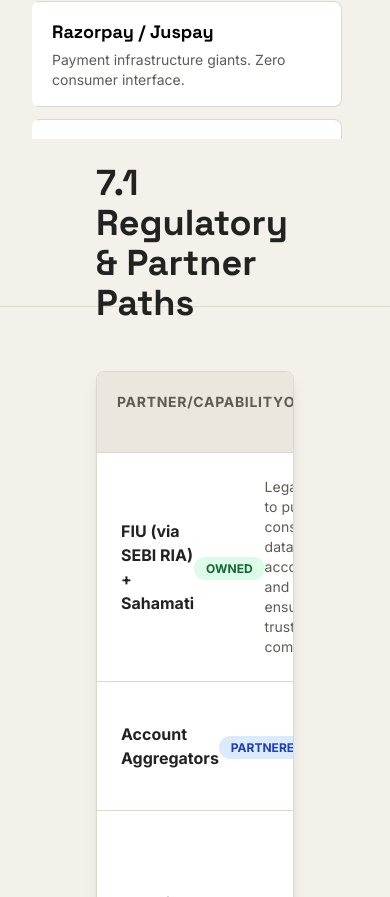
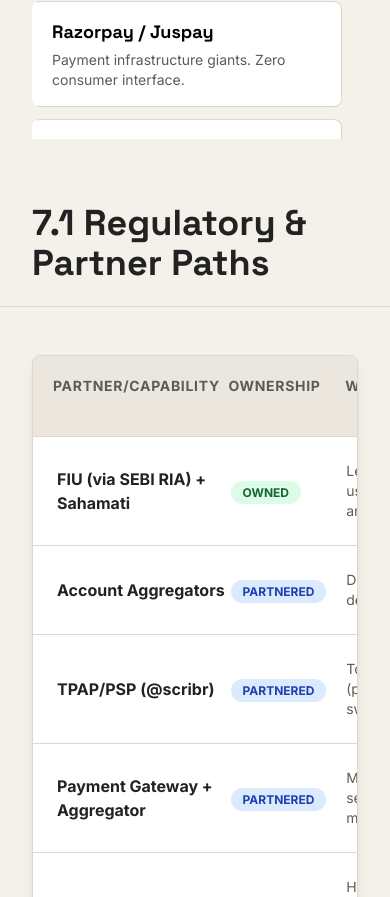
Before and after one commit to NikhilSagili/ScribrPitch, a React (Vite) app: page / in a window 390 px wide. Shown: the part 6247-7144 px from the top of the page. Built offline with nearby package versions, Linux system fonts and the light colour scheme.

Commit message:
fix: annexure

```diff
--- a/src/components/AnnexureSection.tsx
+++ b/src/components/AnnexureSection.tsx
@@ -10,12 +10,12 @@
     <section id={section.id} className="min-h-screen bg-annexure">
       {section.sub_sections?.map((subSection) => (
         <div key={subSection.id} id={subSection.id} className="mb-16">
-          <div className="sticky top-0 bg-paper px-24 py-8 z-10 border-b border-border-color h-32 flex flex-col justify-center">
+          <div className="sticky top-0 bg-paper px-8 md:px-16 lg:px-24 py-8 z-10 border-b border-border-color h-32 flex flex-col justify-center">
             <h2 className="font-space-grotesk text-4xl font-bold text-text-main">
               {subSection.title}
             </h2>
           </div>
-          <div className="px-24 py-16">
+          <div className="px-8 md:px-16 lg:px-24 py-12 md:py-16">
             {subSection.id === 'annexure-flows' ? (
               <div className="bg-white border border-border-color rounded-lg p-8 shadow-lg">
                 {subSection.blocks.map((block, index) => {
@@ -26,7 +26,7 @@
                       <div key={index} className="mt-8">
                         <div className="w-16 h-0.5 bg-accent-red mb-4"></div>
                         <h3 className="font-space-grotesk text-2xl font-bold mb-4 text-accent-red uppercase">{block.title}</h3>
-                        <div className="bg-grid-pattern rounded-md border border-border-color">
+                        <div className="bg-grid-pattern rounded-md border border-border-color overflow-x-auto">
                           <D3Tree data={block.data} />
                         </div>
                       </div>
@@ -39,15 +39,15 @@
               subSection.blocks.map((block, index) => {
                 if (block.type === 'partnership_table') {
                   return (
-                    <div key={index} className="bg-card rounded-lg shadow-lg overflow-hidden border border-border-color">
-                      <div className="grid grid-cols-[1.5fr,1fr,2.5fr,1.5fr] bg-sidebar p-5 font-bold uppercase text-sm text-text-gray tracking-wider">
+                    <div key={index} className="bg-card rounded-lg shadow-lg overflow-x-auto border border-border-color">
+                      <div className="grid grid-cols-[1.5fr,1fr,2.5fr,1.5fr] bg-sidebar p-5 font-bold uppercase text-sm text-text-gray tracking-wider" style={{ minWidth: '800px' }}>
                         <div>Partner/Capability</div>
                         <div>Ownership</div>
                         <div>Why it is Important</div>
                         <div>Suggested Companies</div>
                       </div>
                       {block.rows.map((row, rowIndex) => (
-                        <div key={rowIndex} className="grid grid-cols-[1.5fr,1fr,2.5fr,1.5fr] p-6 border-t border-border-color items-center">
+                        <div key={rowIndex} className="grid grid-cols-[1.5fr,1fr,2.5fr,1.5fr] p-6 border-t border-border-color items-center" style={{ minWidth: '800px' }}>
                           <div className="font-semibold text-text-main">{row.capability}</div>
                           <div>
                             <span className={`px-3 py-1 text-xs font-bold rounded-full ${row.ownership === 'OWNED' ? 'bg-green-100 text-green-800' : 'bg-blue-100 text-blue-800'}`}>
--- a/src/components/D3Tree.tsx
+++ b/src/components/D3Tree.tsx
@@ -16,11 +16,12 @@
 
     d3.select(svgRef.current).selectAll('*').remove();
 
-    const width = 1000;
+    const container = svgRef.current.parentElement;
+    const initialWidth = container ? container.clientWidth : 1000;
     const height = 600;
 
     const svg = d3.select(svgRef.current)
-      .attr('width', width)
+      .attr('width', initialWidth)
       .attr('height', height)
       .append('g')
       .attr('transform', 'translate(120,0)');
@@ -29,7 +30,7 @@
     const duration = 750;
     let root: any;
 
-    const treemap = d3.tree().size([height, width - 300]);
+    const treemap = d3.tree().size([height, initialWidth - 300]);
 
     root = d3.hierarchy(data, d => d.children);
     root.x0 = height / 2;
@@ -51,6 +52,23 @@
       const treeData = treemap(root);
       const nodes = treeData.descendants();
       const links = treeData.descendants().slice(1);
+
+      let minX = Infinity, maxX = -Infinity, minY = Infinity, maxY = -Infinity;
+      nodes.forEach(d => {
+        minX = Math.min(minX, d.x);
+        maxX = Math.max(maxX, d.x);
+        minY = Math.min(minY, d.y);
+        maxY = Math.max(maxY, d.y);
+      });
+
+      const newWidth = maxY - minY + 300; // Add padding
+
+      d3.select(svgRef.current)
+        .transition().duration(duration)
+        .attr('width', newWidth);
+
+      svg.transition().duration(duration)
+        .attr('transform', `translate(120, 0)`);
 
       nodes.forEach(d => { d.y = d.depth * 180; });
 
```
